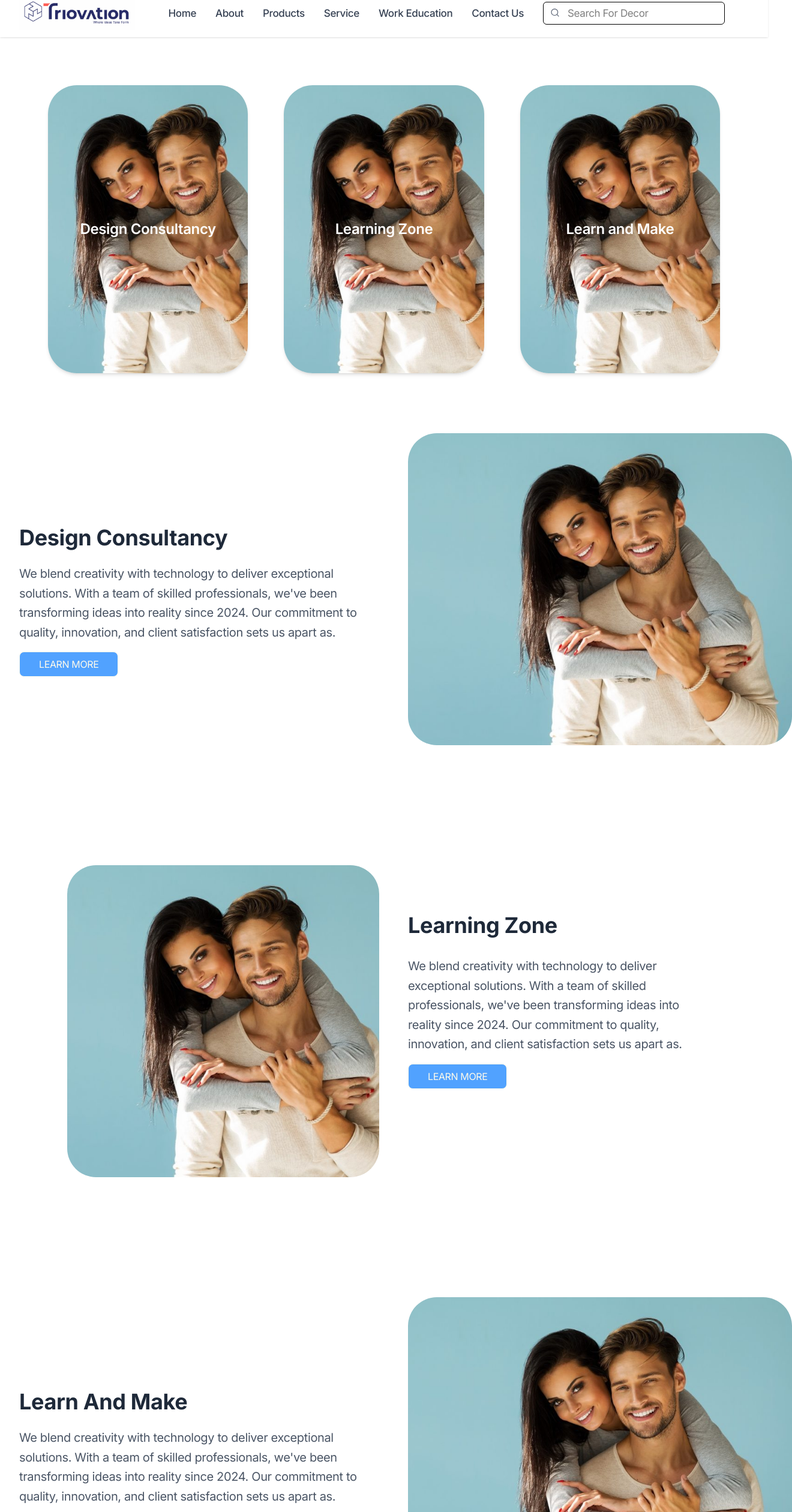
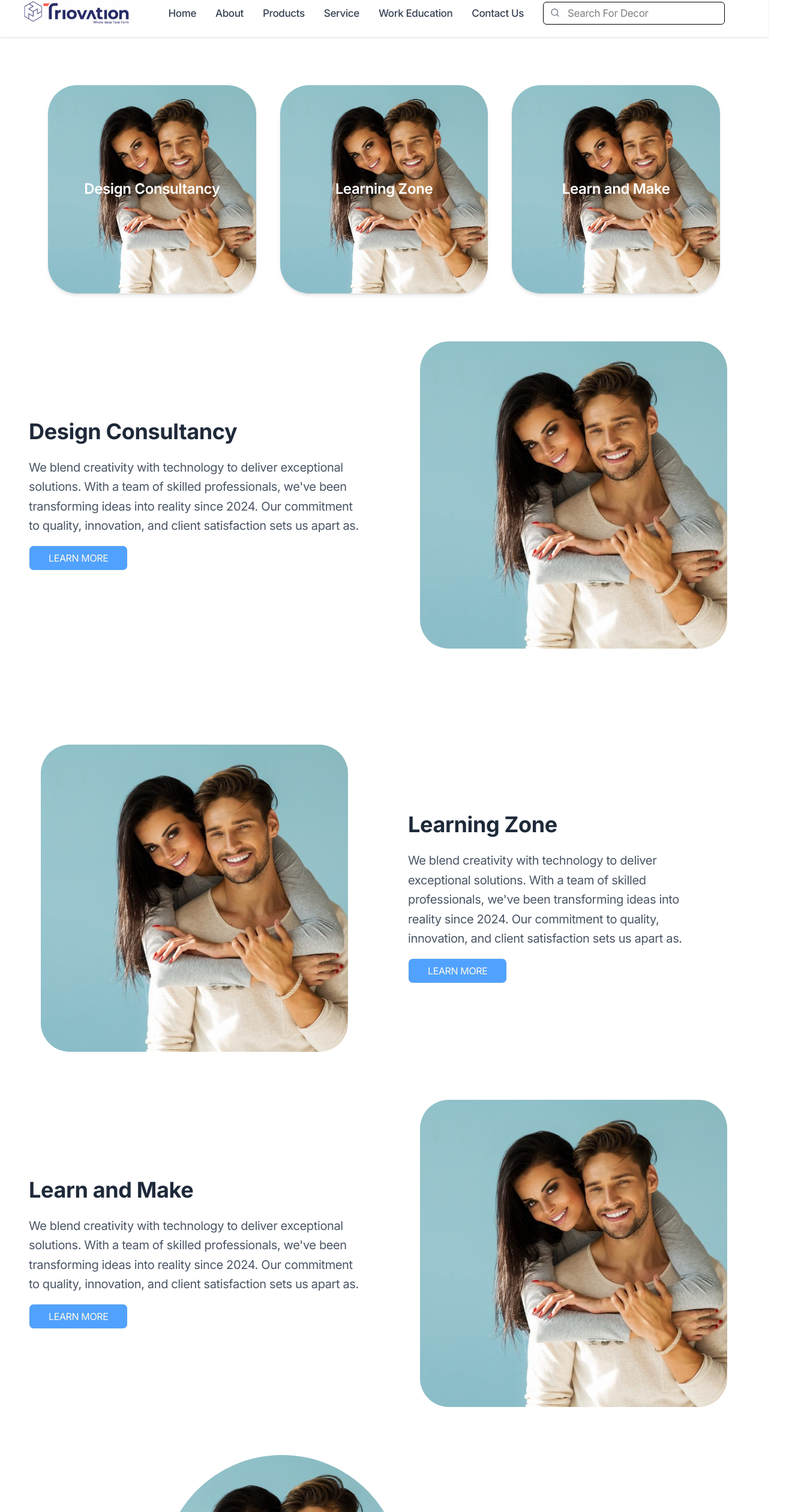
Before and after one commit to triovation-co/Triovation, a React (Vite) app: page /Service in a window 1280 px wide. Shown: the part 50-2570 px from the top of the page at 60% size, 1320 px wide, since content can reach past the window. Built offline with nearby package versions, Linux system fonts and the light colour scheme.

Commit message:
service and work responsive done

```diff
--- a/src/pages/Service.jsx
+++ b/src/pages/Service.jsx
@@ -16,19 +16,19 @@ const Service = () => {
   return (
     <>
       <div className="mx-auto flex justify-center">
-        <div className="grid grid-cols-1 sm:grid-cols-2 md:grid-cols-3 lg:grid-cols-3 gap-15 mt-20 mx-20">
+        <div className="grid grid-cols-1 sm:grid-cols-2 md:grid-cols-3 gap-10 mt-20 mx-5 sm:mx-10 lg:mx-20">
 
           {/* Card 1 - Design Consultancy */}
           <div
-            className="relative rounded-[3rem] overflow-hidden shadow-md group cursor-pointer"
+            className="relative rounded-[3rem] overflow-hidden shadow-md group cursor-pointer aspect-square"
             onClick={() => scrollToSection('design-consultancy')}
           >
             <img
               src={image1}
-              className="w-full h-120 object-cover group-hover:scale-105 transition-transform duration-300"
+              className="w-full h-full object-cover group-hover:scale-105 transition-transform duration-300"
               alt="Service 1"
             />
-            <div className="absolute inset-0  flex items-center justify-center ">
+            <div className="absolute inset-0 flex items-center justify-center">
               <p className="text-white text-center text-2xl font-semibold px-2">
                 Design Consultancy
               </p>
@@ -37,12 +37,12 @@ const Service = () => {
 
         {/* Card 2 - Learning Zone */}
         <div
-            className="relative rounded-[3rem] overflow-hidden shadow-md group cursor-pointer"
+            className="relative rounded-[3rem] overflow-hidden shadow-md group cursor-pointer aspect-square"
             onClick={() => scrollToSection('learning-zone')}
         >
           <img
             src={image1}
-              className="w-full h-120 object-cover group-hover:scale-105 transition-transform duration-300"
+            className="w-full h-full object-cover group-hover:scale-105 transition-transform duration-300"
             alt="Service 2"
           />
           <div className="absolute inset-0 flex items-center justify-center">
@@ -54,43 +54,62 @@ const Service = () => {
 
         {/* Card 3 - Learn and Make */}
         <div
-            className="relative rounded-[3rem] overflow-hidden shadow-md group cursor-pointer"
+          className="relative rounded-[3rem] overflow-hidden shadow-md group cursor-pointer aspect-square"
           onClick={() => scrollToSection('learn-and-make')}
         >
           <img
             src={image1}
-              className="w-full h-120 object-cover group-hover:scale-105 transition-transform duration-300"
+            className="w-full h-full object-cover group-hover:scale-105 transition-transform duration-300"
             alt="Service 3"
           />
-            <div className="absolute inset-0 flex items-center justify-center ">
+          <div className="absolute inset-0 flex items-center justify-center">
             <p className="text-white text-center text-2xl font-semibold px-2">
               Learn and Make
             </p>
           </div>
         </div>
-
         </div>
       </div>
 
+
       {/* Design Consultancy Section */}
-      <main id="design-consultancy" className="container mx-auto px-4 md:px-8 xl:px-8 mt-20 lg:mt-25 xl:mt-25 min-h-auto flex items-center justify-center scroll-mt-50">
-              <div className="grid grid-cols-1 lg:grid-cols-2 gap-8 lg:gap-20 xl:gap-20 mb-30 items-center ">
+      <main id="design-consultancy" className="container mx-auto px-6 md:px-8 xl:px-12 mt-20 scroll-mt-1">
+        <div className="grid grid-cols-1 lg:grid-cols-2 gap-8 lg:gap-20 items-center">
 
-                {/* Right Column: Text Description */}
-                <div className='text-center lg:text-left xl:text-left order-2 lg:order-1 xl:order-1'>
+          {/* Right Column: Text */}
+          <div className="text-center lg:text-left order-2 lg:order-1">
             <h1 className="text-3xl lg:text-4xl xl:text-4xl font-bold mb-6 text-gray-800">Design Consultancy</h1>
-                  <p className="text-gray-600 text-lg lg:text-xl xl:text-xl mb-4 leading-relaxed">We blend creativity with technology to deliver exceptional solutions.
-                     With a team of skilled professionals, we've been transforming ideas
-                      into reality since 2024. Our commitment to quality, innovation, and
-                      client satisfaction sets us apart as.</p>
-                      <button className='border rounded-lg p-2 px-8 text-amber-50 bg-blue-400'>LEARN MORE</button>
+              <p className="text-gray-600 text-lg lg:text-xl xl:text-xl mb-4 leading-relaxed">
+                We blend creativity with technology to deliver exceptional solutions. With a team of
+                skilled professionals, we've been transforming ideas into reality since 2024.
+                Our commitment to quality, innovation, and client satisfaction sets us apart as.
+              </p>
+            <button className="border rounded-lg p-2 px-8 text-amber-50 bg-blue-400">
+              LEARN MORE
+            </button>
           </div>
 
-                {/* Left Column: Image and Graphic */}
-                <div className="relative w-full max-w-sm mx-auto lg:w-[450px] lg:mx-0 xl:w-[450px] xl:mx-0 order-1 lg:order-2 xl:order-2">
+                {/* Left Column: Image */}
+                <div className="relative w-full max-w-sm mx-auto lg:max-w-md xl:max-w-lg order-1 lg:order-2">
+                  <div className="rounded-[3rem] overflow-hidden w-full aspect-square mb-2 lg:mb-0">
+                    <img
+                      src={image1}
+                      alt="Vivek and Shubhra"
+                      className="w-full h-full object-cover"
+                    />
+                  </div>
+                </div>
+              </div>
+            </main>
 
-                  {/* The clipping container with the semi-circle shape */}
-                  <div className="rounded-[3rem] overflow-hidden w-full aspect-[4/5] mb-8 lg:w-160 lg:h-130 lg:mb-10 xl:w-160 xl:h-130 xl:mb-10">
+
+      {/* Learning Zone Section */}
+      <main id="learning-zone" className="mx-auto max-w-[1440px] px-6 md:px-8 xl:px-12 flex items-center justify-center mt-40 scroll-mt-20">
+        <div className="grid grid-cols-1 lg:grid-cols-2 gap-8 lg:gap-20 items-center">
+
+          {/* Left Column: Image */}
+          <div className="relative w-full max-w-sm mx-auto lg:max-w-md xl:max-w-lg">
+            <div className="rounded-[3rem] overflow-hidden w-full aspect-square mb-8 lg:mb-0">
               <img
                 src={image1}
                 alt="Vivek and Shubhra"
@@ -99,19 +118,43 @@ const Service = () => {
             </div>
           </div>
 
+          {/* Right Column: Text */}
+          <div className="mt-8 lg:mt-0 lg:mr-12 xl:mr-20 text-center lg:text-left">
+            <h1 className="text-3xl lg:text-4xl xl:text-4xl font-bold mb-6 text-gray-800">Learning Zone</h1>
+            <p className="text-gray-600 text-lg lg:text-xl xl:text-xl mb-4 leading-relaxed">
+              We blend creativity with technology to deliver exceptional solutions. With a team of skilled professionals,
+              we've been transforming ideas into reality since 2024. Our commitment to quality, innovation, and client
+              satisfaction sets us apart as.
+            </p>
+            <button className="border rounded-lg p-2 px-8 text-amber-50 bg-blue-400">
+              LEARN MORE
+            </button>
+          </div>
         </div>
       </main>
 
-       {/* Learning Zone Section */}
-       <main id="learning-zone" className="mx-auto max-w-[1440px] min-h-auto md:px-8 xl:px-8 flex items-center justify-center mt-10 scroll-mt-50">
 
-              <div className="grid grid-cols-1 lg:grid-cols-2 gap-8 lg:gap-20 xl:gap-20 mb-30">
+      {/* Learn And Make Section */}
+      <main id="learn-and-make" className="container mx-auto px-6 md:px-8 xl:px-12 mt-20 scroll-mt-20">
+        <div className="grid grid-cols-1 lg:grid-cols-2 gap-8 lg:gap-20 items-center">
 
-                {/* Left Column: Image and Graphic */}
-                <div className="relative w-full max-w-sm mx-auto lg:w-[450px] lg:mx-0 xl:w-[450px] xl:mx-0">
+          {/* Right Column: Text */}
+          <div className="text-center lg:text-left order-2 lg:order-1">
+            <h1 className="text-3xl lg:text-4xl xl:text-4xl font-bold mb-6 text-gray-800">Learn and Make</h1>
+            <p className="text-gray-600 text-lg lg:text-xl xl:text-xl mb-4 leading-relaxed">
+              We blend creativity with technology to deliver exceptional solutions.
+              With a team of skilled professionals, we've been transforming ideas
+              into reality since 2024. Our commitment to quality, innovation, and
+              client satisfaction sets us apart as.
+            </p>
+            <button className="border rounded-lg p-2 px-8 text-amber-50 bg-blue-400">
+              LEARN MORE
+            </button>
+          </div>
 
-                  {/* The clipping container with the semi-circle shape */}
-                  <div className="rounded-[3rem] overflow-hidden w-full aspect-[4/5] lg:w-80 lg:h-80 xl:w-130 xl:h-130 xl:mb-10 xl:ml-20 2xl:w-160 2xl:h-130 2xl:-ml-15">
+          {/* Left Column: Image */}
+          <div className="relative w-full max-w-sm mx-auto lg:max-w-md xl:max-w-lg order-1 lg:order-2">
+            <div className="rounded-[3rem] overflow-hidden w-full aspect-square mb-8 lg:mb-0">
               <img
                 src={image1}
                 alt="Vivek and Shubhra"
@@ -119,47 +162,9 @@ const Service = () => {
               />
             </div>
           </div>
-
-                {/* Right Column: Text Description */}
-                <div className='mt-8 lg:mt-20 lg:mr-20 xl:mt-20 xl:mr-20 text-center lg:text-left xl:text-left'>
-                  <h1 className="text-3xl lg:text-4xl xl:text-4xl font-bold mb-6 lg:mb-8 xl:mb-8 text-gray-800">Learning Zone</h1>
-                  <p className="text-gray-600 text-lg lg:text-xl xl:text-xl mb-4 leading-relaxed">We blend creativity with technology to deliver exceptional solutions. With a team of
-                     skilled professionals, we've been transforming ideas into reality since 2024. Our commitment to quality, innovation, and client satisfaction sets us apart as.</p>
-                  <button className='border rounded-lg p-2 px-8 text-amber-50 bg-blue-400'>LEARN MORE</button>
-                </div>
-
         </div>
       </main>
 
-            {/* Learn And Make Section */}
-            <main id="learn-and-make" className="container mx-auto px-4 md:px-8 xl:px-8 mt-10 min-h-auto flex items-center justify-center scroll-mt-50">
-              <div className="grid grid-cols-1 lg:grid-cols-2 gap-8 lg:gap-20 xl:gap-20 items-center">
-
-                {/* Right Column: Text Description */}
-                <div className='text-center lg:text-left xl:text-left order-2 lg:order-1 xl:order-1'>
-                  <h1 className="text-3xl lg:text-4xl xl:text-4xl font-bold mb-6 text-gray-800">Learn And Make</h1>
-                  <p className="text-gray-600 text-lg lg:text-xl xl:text-xl mb-4 leading-relaxed">We blend creativity with technology to deliver exceptional solutions.
-                     With a team of skilled professionals, we've been transforming ideas
-                      into reality since 2024. Our commitment to quality, innovation, and
-                      client satisfaction sets us apart as.</p>
-                      <button className='border rounded-lg p-2 px-8 text-amber-50 bg-blue-400'>LEARN MORE</button>
-                </div>
-
-                {/* Left Column: Image and Graphic */}
-                <div className="relative w-full max-w-sm mx-auto lg:w-[450px] lg:mx-0 xl:w-[450px] xl:mx-0 order-1 lg:order-2 xl:order-2">
-
-                  {/* The clipping container with the semi-circle shape */}
-                  <div className="rounded-[3rem] overflow-hidden w-full aspect-[4/5] mb-8 lg:w-160 lg:h-130 lg:mb-10 xl:w-160 xl:h-130 xl:mb-10">
-                    <img
-                      src={image1}
-                      alt="Vivek and Shubhra"
-                      className="w-full h-full object-cover"
-                    />
-                  </div>
-                </div>
-
-              </div>
-            </main>
     </>
   )
 }
```
Also changed, not shown: src/pages/Work_Education.jsx (+43 -37 lines). Lines whose indentation alone changed are shown as unchanged.
